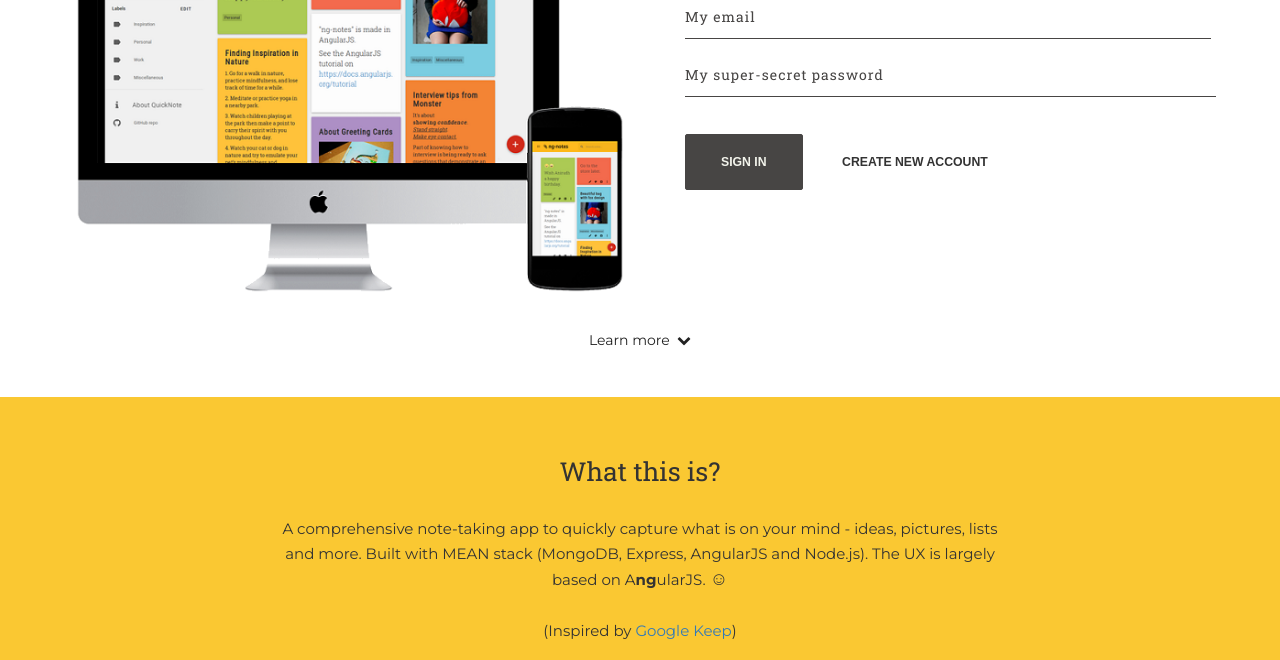
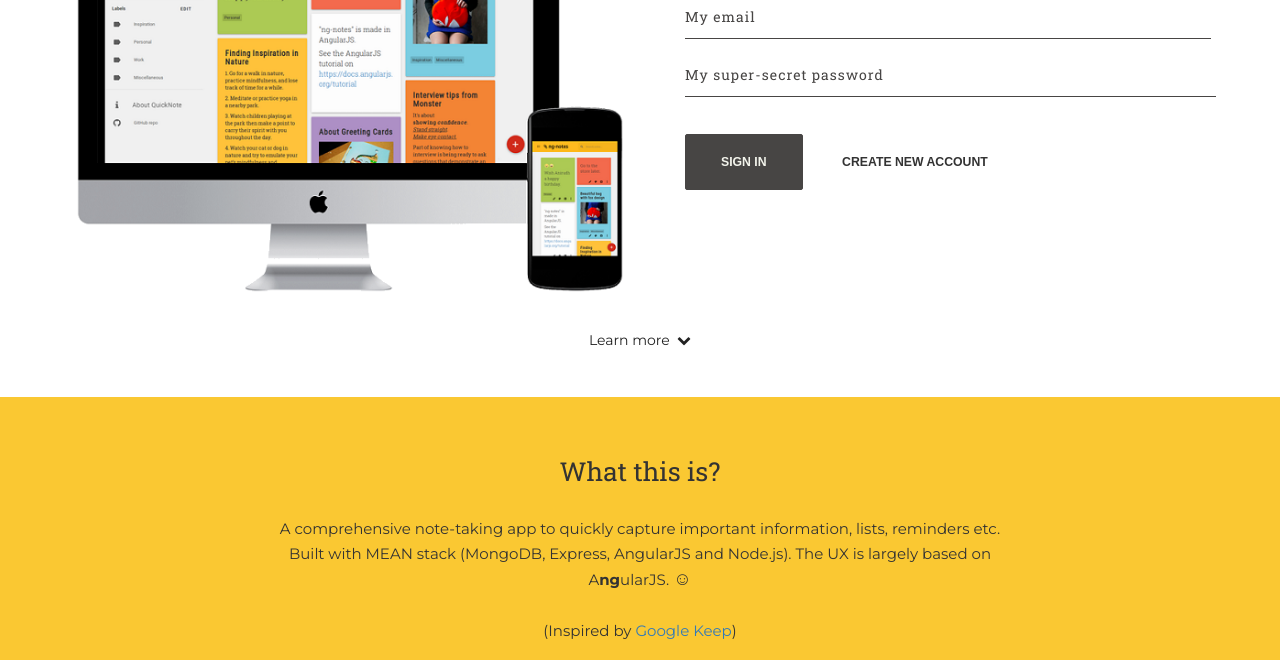
Before and after one commit to sanjeevmajumdar/QuickNote, a website with bundled scripts: page client/index.html at #!/landing in a window 1280 px wide. Shown: the part 292-952 px from the top of the page. Built offline with nearby package versions, Linux system fonts and the light colour scheme.

Commit message:
changed the app description

```diff
--- a/client/index.html
+++ b/client/index.html
@@ -6,7 +6,7 @@
 
 	<base href="/">
 
-	<meta name="description" content="A comprehensive note-taking app to quickly capture what is on your mind - ideas, pictures, lists and more.">
+	<meta name="description" content="A comprehensive note-taking app to quickly capture important information, lists, reminders etc.">
 	<meta name="keywords" content="Notes, Ideas, Todo, Lists, QuickNote">
 	<meta name="author" content="CPAD-Grp40">
 	<meta name="viewport" content="width=device-width, initial-scale=1">
--- a/client/views/landing.view.html
+++ b/client/views/landing.view.html
@@ -88,7 +88,7 @@
 	<div class="row text-center about">
 		<h3>What this is?</h3>
 		<p>
-			A comprehensive note-taking app to quickly capture what is on your mind - ideas, pictures, lists and more.
+			A comprehensive note-taking app to quickly capture important information, lists, reminders etc.
 			Built with MEAN stack (MongoDB, Express, AngularJS and Node.js).
 			The UX is largely based on A<strong>ng</strong>ularJS. <big>☺</big>
 			<br /><br />
```
Also changed, not shown: client/views/notes.view.html (+1 -1 lines).
